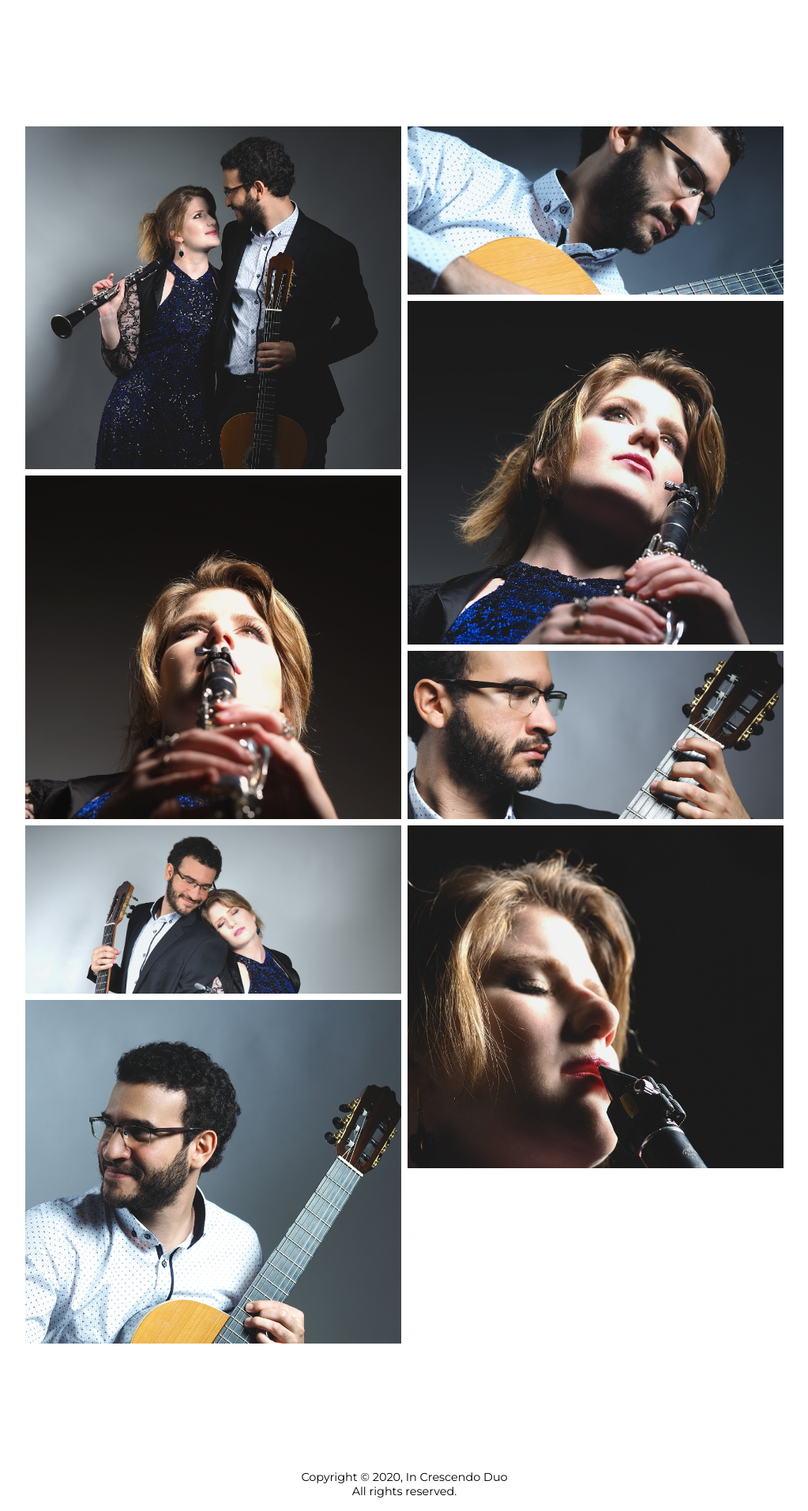
After one commit to EsztiDi/increscendoduo, a PHP site: page /photos.html in a window 1280 px wide. The commit adds this page. Shown: the whole page at 79% size, without its empty margins (128-1151 px from the left). Run offline with PHP 8.4, Linux system fonts and the light colour scheme; some libraries are stand-ins or nearby versions; some web fonts are replaced.

Commit message:
Added Photos page

```diff
--- a/biographies.html
+++ b/biographies.html
@@ -37,7 +37,7 @@
     <section class="bio">
       <div class="flora">
         <div class="img-container">
-          <img src="./images/8.jpg" alt="Flora Acosta 1">
+          <img src="./images/8.jpg" alt="Flora Acosta 3">
         </div>
         <h3>Flóra Acosta</h3>
         <p>
@@ -80,7 +80,7 @@
       </div>
       <div class="daniel">
         <div class="img-container">
-          <img src="./images/4.jpg" alt="Daniel Acosta 1">
+          <img src="./images/4.jpg" alt="Daniel Acosta 2">
         </div>
         <h3>Daniel Acosta</h3>
         <p>
--- /dev/null
+++ b/photos.html
@@ -0,0 +1,96 @@
+<!DOCTYPE html>
+<html lang="en">
+<head>
+  <meta charset="UTF-8">
+  <meta name="viewport" content="width=device-width, initial-scale=1.0">
+  <meta name="description" content="In Crescendo Duo"/>
+  <meta name="theme-color" content="#F7F3DF"/>
+  <title>In Crescendo Duo</title>
+  <link rel="shortcut icon" href="./images/favicon.ico"/>
+  <script src="https://code.jquery.com/jquery-3.5.1.min.js" integrity="sha256-9/aliU8dGd2tb6OSsuzixeV4y/faTqgFtohetphbbj0=" crossorigin="anonymous"></script>
+  <link rel="stylesheet" href="./styles/fa-all.css"/>
+  <link rel="stylesheet" href="./styles/main.css">
+</head>
+<body>
+  <header>
+    <div class="logo">
+      <img src="./images/logo.gif" alt="In Crescendo Duo Logo">
+      <a href="./index.html">In Crescendo Duo</a>
+    </div>
+    <nav>
+      <ul>
+        <li><a href="./index.html">Home</a></li>
+        <li><a href="./about.html">About</a></li>
+        <li><a href="./biographies.html">Biographies</a></li>
+        <li class="active"><a href="./photos.html">Photos</a></li>
+        <li><a href="./music.html">Music</a></li>
+        <li><a href="./contact.html">Contact</a></li>
+      </ul>
+    </nav>
+    <div class="social">
+      <a title="Instagram" href="https://www.instagram.com/guzmandanieljoseacosta/" target="_blank" rel="noopener noreferrer"><i class="fab fa-instagram"></i></a>
+      <a title="YouTube" href="https://www.youtube.com/channel/UCKPuak5VinYWDXk68tVhXFQ" target="_blank" rel="noopener noreferrer"><i class="fab fa-youtube"></i></a>
+      <a title="Facebook" href="https://www.facebook.com/In-Crescendo-Duo-105776074485190" target="_blank" rel="noopener noreferrer"><i class="fab fa-facebook-f"></i></a>
+    </div>
+  </header>
+  <main>
+    <section class="photos">
+      <div class="card tall">
+        <img src="./images/2.jpg" alt="In Crescendo Duo 2">
+      </div>
+      <div class="card">
+        <img src="./images/3.jpg" alt="Daniel Acosta 1">
+      </div>
+      <div class="card tall">
+        <img src="./images/8.jpg" alt="Flora Acosta 3">
+      </div>
+      <div class="card tall">
+        <img src="./images/7.jpg" alt="Flora Acosta 2">
+      </div>
+      <div class="card">
+        <img src="./images/5.jpg" alt="Daniel Acosta 3">
+      </div>
+      <div class="card">
+        <img src="./images/1.jpg" alt="In Crescendo Duo 1">
+      </div>
+      <div class="card tall">
+        <img src="./images/6.jpg" alt="Flora Acosta 1">
+      </div>
+      <div class="card tall">
+        <img src="./images/4.jpg" alt="Daniel Acosta 2">
+      </div>
+    </section>
+    <section class="photos-modal">
+      <div class="modal-content">
+        <i class="fas fa-times close"></i>
+        <i class="fas fa-angle-left prev-slide"></i>
+        <img class="modal-slides" src="./images/2.jpg" alt="In Crescendo Duo 2">
+        <img class="modal-slides" src="./images/3.jpg" alt="Daniel Acosta 1">
+        <img class="modal-slides" src="./images/8.jpg" alt="Flora Acosta 3">
+        <img class="modal-slides" src="./images/7.jpg" alt="Flora Acosta 2">
+        <img class="modal-slides" src="./images/5.jpg" alt="Daniel Acosta 3">
+        <img class="modal-slides" src="./images/1.jpg" alt="In Crescendo Duo 1">
+        <img class="modal-slides" src="./images/6.jpg" alt="Flora Acosta 1">
+        <img class="modal-slides" src="./images/4.jpg" alt="Daniel Acosta 2">
+        <i class="fas fa-angle-right next-slide"></i>
+        <!-- <div class="thumbnails">
+          <img class="thumbnail" src="./images/2.jpg" alt="In Crescendo Duo 2">
+          <img class="thumbnail" src="./images/3.jpg" alt="Daniel Acosta 1">
+          <img class="thumbnail" src="./images/8.jpg" alt="Flora Acosta 3">
+          <img class="thumbnail" src="./images/7.jpg" alt="Flora Acosta 2">
+          <img class="thumbnail" src="./images/5.jpg" alt="Daniel Acosta 3">
+          <img class="thumbnail" src="./images/1.jpg" alt="In Crescendo Duo 1">
+          <img class="thumbnail" src="./images/6.jpg" alt="Flora Acosta 1">
+          <img class="thumbnail" src="./images/4.jpg" alt="Daniel Acosta 2">
+        </div> -->
+      </div>
+    </section>
+  </main>
+  <footer>
+    <p>Copyright &copy; 2020, In Crescendo Duo <br> All rights reserved.</p>
+  </footer>
+  <script src="https://cdnjs.cloudflare.com/ajax/libs/gsap/3.3.3/gsap.min.js"></script>
+  <script src="https://cdnjs.cloudflare.com/ajax/libs/gsap/3.3.3/ScrollTrigger.min.js"></script>
+  <script src="./scripts/main.js"></script>
+</body>
+</html>
--- a/styles/main.css
+++ b/styles/main.css
@@ -7,6 +7,7 @@
   --header-bg: #F7F3DF;
   --hover-color: #8A9093;
   --border-color: #BEC1C4;
+  --transition-time: 0.25s ease-in;
 }
 * {
   margin: 0;
@@ -36,10 +37,14 @@
 }
 a, i {
   text-decoration: none;
-  transition: color 0.25s ease-in-out;
+  transition: var(--transition-time);
+  transition-property: color, opacity;
 }
 li {
   list-style-position: inside;
+}
+img {
+  user-select: none;
 }
 
 body > header {
@@ -97,7 +102,7 @@
 nav li {
   /* margin: 0 1.1%; */
   margin: 0 1.4%;
-  transition: transform 0.25s ease-in-out;
+  transition: transform var(--transition-time);
 }
 nav a {
   font-size: 1.9vw;
@@ -272,6 +277,7 @@
 .flora .img-container::before {
   content: "";
   position: absolute;
+  z-index: -1;
   top: -3%;
   left: -4.5%;
   width: 95%;
@@ -286,6 +292,7 @@
 .daniel .img-container::before {
   content: "";
   position: absolute;
+  z-index: -1;
   top: -3%;
   right: -4.5%;
   width: 95%;
@@ -299,8 +306,93 @@
   width: 100%;
 }
 
+.photos {
+  display: grid;
+  gap: 0.5rem;
+  grid-template-columns: repeat(auto-fill, minmax(320px, 1fr));
+  grid-auto-rows: 213.25px;
+  width: 75%;
+  margin: auto;
+  padding-top: 4%;
+}
+.photos .card {
+  overflow: hidden;
+  cursor: pointer;
+}
+.card img {
+  width: 100%;
+}
+.tall {
+  grid-row: span 2;
+}
+
+.photos-modal {
+  display: none;
+  position: fixed;
+  top: 0;
+  left: 0;
+  z-index: 11;
+  width: 100%;
+  height: 100%;
+  padding: 1%;
+  /* padding-bottom: 0.25%; */
+  background: rgba(190, 193, 196, 0.85);
+  overflow: auto;
+}
+.modal-content {
+  position: relative;
+  display: flex;
+  flex-wrap: wrap;
+  align-items: center;
+  justify-content: center;
+  height: 100%;
+}
+.modal-slides {
+  display: none;
+  max-width: 87%;
+  max-height: 100%;
+}
+.thumbnails {
+  display: flex;
+  align-items: center;
+  flex-basis: 100%;
+  height: 10%;
+  overflow-x: auto;
+}
+.thumbnail {
+  height: 90%;
+  padding: 0 0.5%;
+  margin: auto;
+  cursor: pointer;
+}
+.modal-content i {
+  font-size: 1.5rem;
+  color: #000;
+  opacity: 0.5;
+  cursor: pointer;
+}
+.modal-content i:hover {
+  opacity: 1;
+}
+.close {
+  position: absolute;
+  top: 0;
+  right: 0;
+}
+.prev-slide, .next-slide {
+  padding: 1.5%;
+  margin: 0 0.5%;
+  border-radius: 15px;
+  transition: background-color var(--transition-time);
+}
+.prev-slide:hover, .next-slide:hover {
+  background: rgb(138, 144, 147, 0.8);
+}
+
+
 footer {
   width: 100%;
+  font-size: 0.9rem;
   text-align: center;
   margin: 10rem 0 1rem;
 }
@@ -316,6 +408,16 @@
   .cards > * {
     padding: 5% 0;
   }
+  .photos {
+    width: 100%;
+  }
+  .modal-slides {
+    max-height: auto;
+    max-width: 100%;
+  }
+  .prev-slide, .next-slide {
+    display: none;
+  }
 }
 
 @media screen and (min-width: 1440px) {
```
Also changed, not shown: scripts/main.js (+89 -16 lines).
